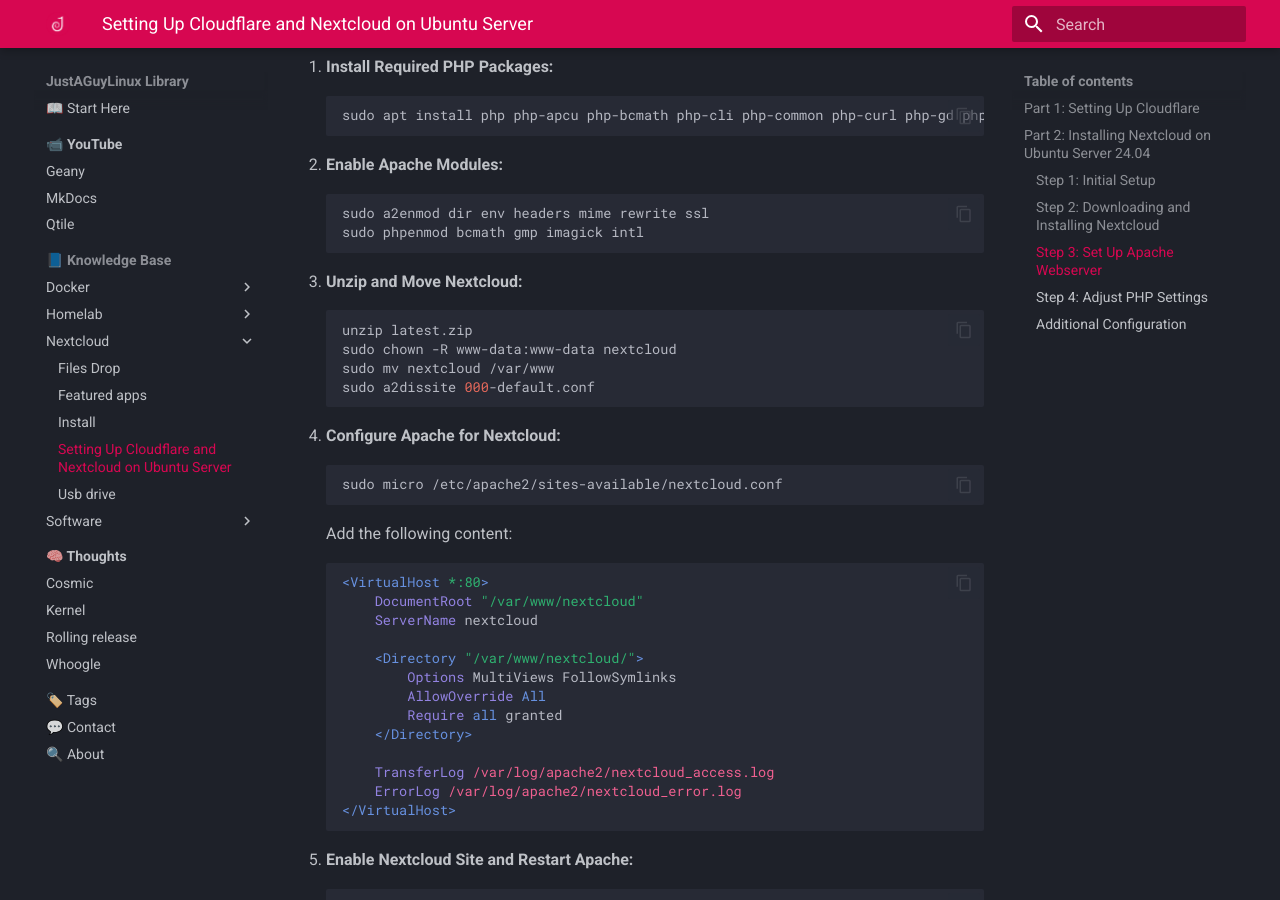
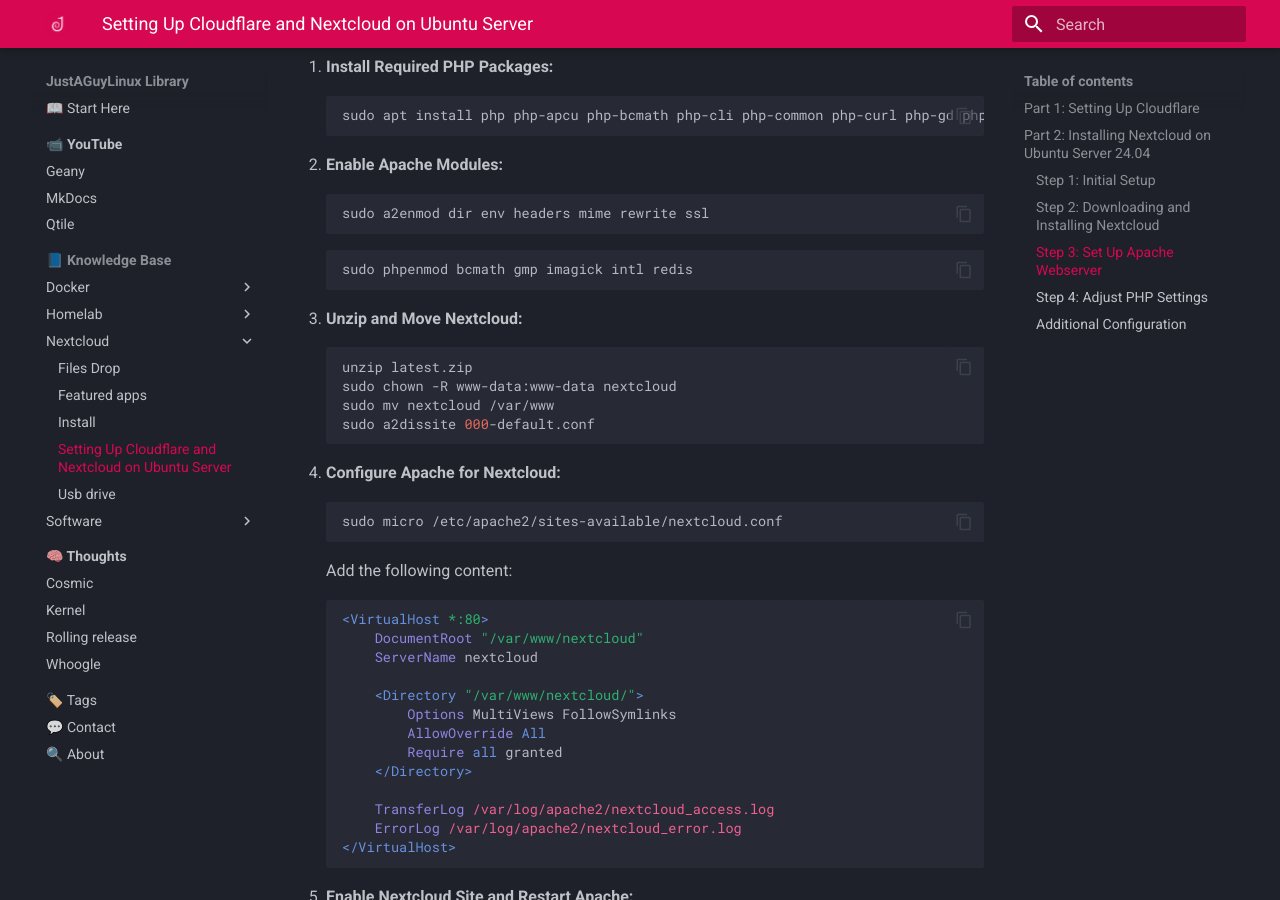
Before and after one commit to drewgrif/jagmkdocs, an MkDocs documentation site: the page built from docs/documentation/nextcloud/ubuntu-server.md, in a window 1280 px wide and 900 px high, scrolled down 2390 px. Built offline with MkDocs 1.6.1 and Material for MkDocs 9.7.7, drawn with Linux system fonts in a browser that asks for light colours.

Commit message:
Update ubuntu-server.md

````diff
--- a/docs/documentation/nextcloud/ubuntu-server.md
+++ b/docs/documentation/nextcloud/ubuntu-server.md
@@ -137,7 +137,10 @@ Add line `127.0.1.1	  ex: my.justaguylinux.cloud`
 
     ```bash
     sudo a2enmod dir env headers mime rewrite ssl
-    sudo phpenmod bcmath gmp imagick intl
+    ```
+
+    ```bash
+    sudo phpenmod bcmath gmp imagick intl redis
     ```
 
 3. **Unzip and Move Nextcloud:**
````
